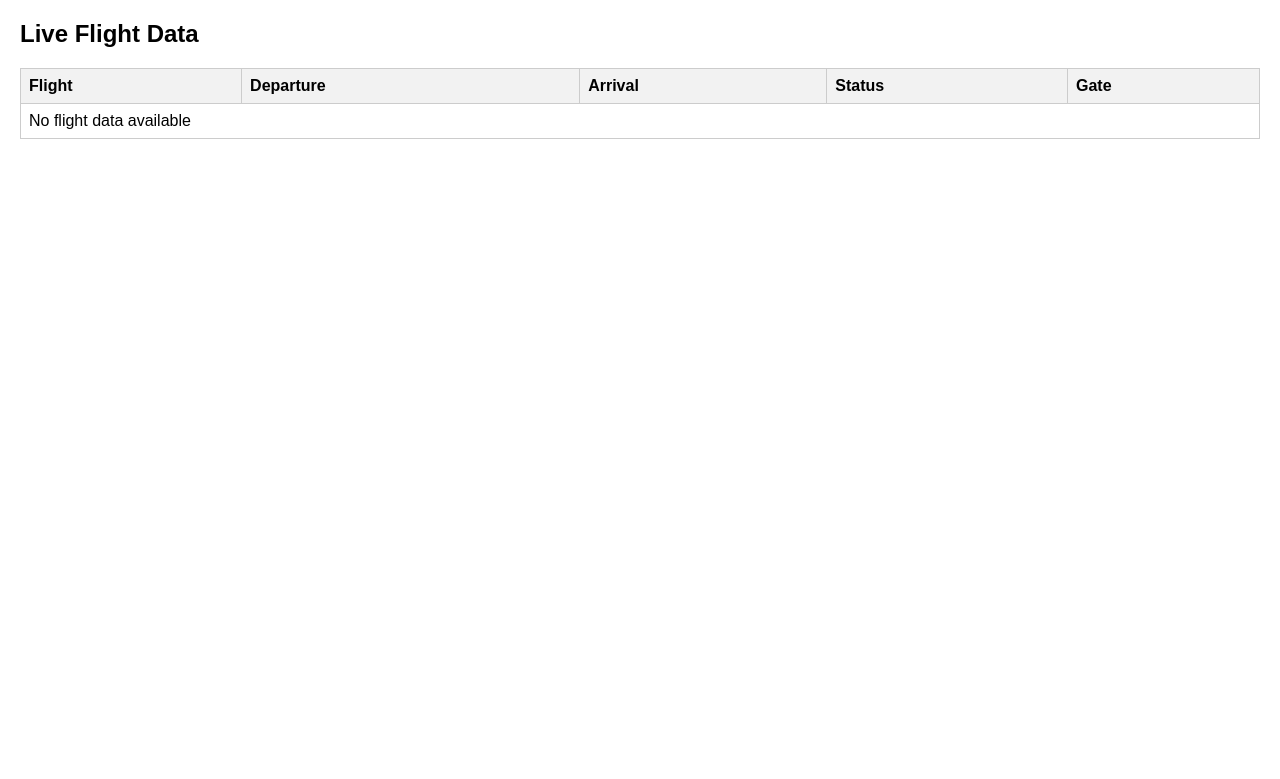
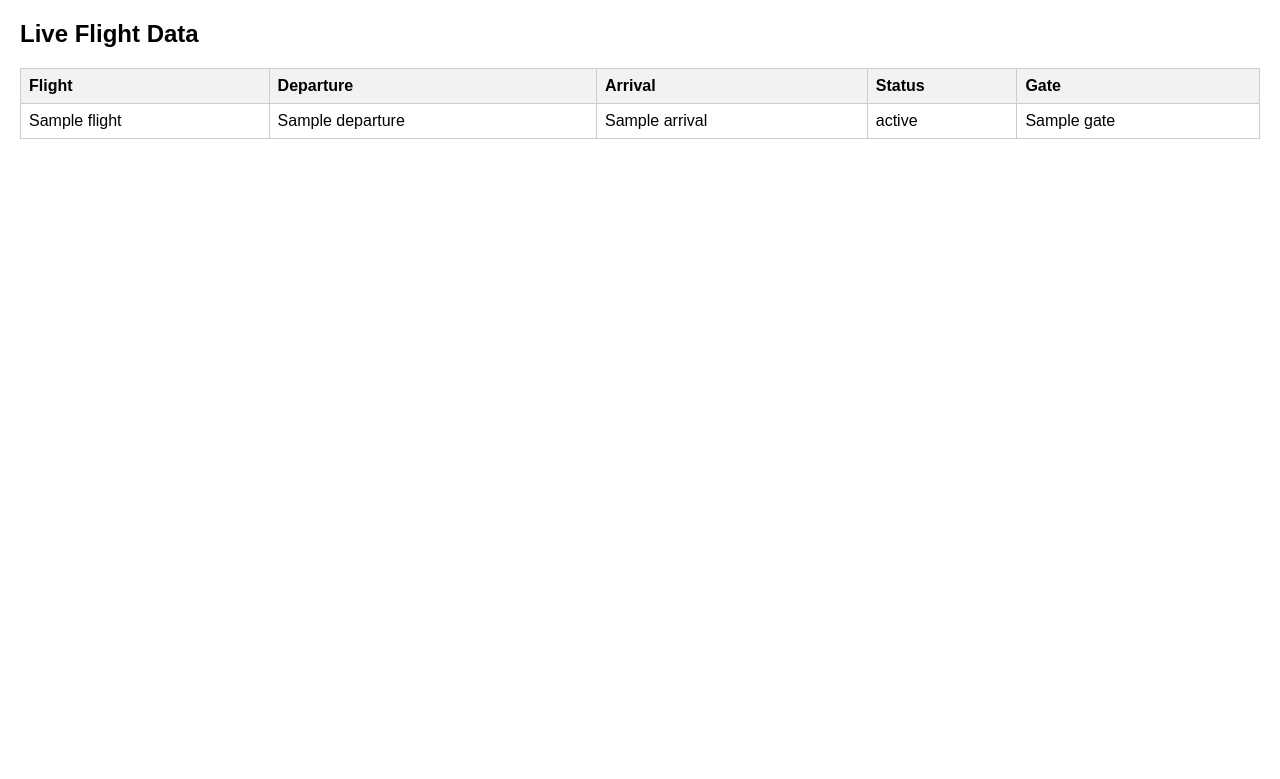
Before and after one commit to Miraj995/flightvision, a Flask app: template templates/flight.html in a window 1280 px wide. Shown: the top 779 px of the page. Run offline with Flask 3, Linux system fonts and the light colour scheme; the template is opened without the code that fills it: most values are stand-ins (such as "Sample title", 1, 10 or a date in 2020).

Commit message:
🐛 Fix: show message only when no cached flight data available

```diff
--- a/templates/flight.html
+++ b/templates/flight.html
@@ -1,8 +1,9 @@
+<!DOCTYPE html>
 <html>
 <head>
     <title>Flight Info</title>
     <style>
-            body { font-family: Arial; margin: 20px; }
+        body { font-family: Arial, sans-serif; margin: 20px; }
         table { border-collapse: collapse; width: 100%; }
         th, td { border: 1px solid #ccc; padding: 8px; text-align: left; }
         th { background-color: #f2f2f2; }
@@ -10,6 +11,27 @@
 </head>
 <body>
     <h2>Live Flight Data</h2>
+    {% if flights and flights|length > 0 %}
     <table>
-    <tr><th>Flight</th><th>Departure</th><th>Arrival</th><th>Status</th><th>Gate</th></tr>
-<tr><td colspan='5'>No flight data available</td></tr></table></body></html>
+        <tr>
+            <th>Flight</th>
+            <th>Departure</th>
+            <th>Arrival</th>
+            <th>Status</th>
+            <th>Gate</th>
+        </tr>
+        {% for flight in flights %}
+        <tr>
+            <td>{{ flight.flight }}</td>
+            <td>{{ flight.departure }}</td>
+            <td>{{ flight.arrival }}</td>
+            <td>{{ flight.status }}</td>
+            <td>{{ flight.gate or "N/A" }}</td>
+        </tr>
+        {% endfor %}
+    </table>
+    {% else %}
+        <p>No flight data available at the moment. Please try again later.</p>
+    {% endif %}
+</body>
+</html>
```
Lines whose indentation alone changed are shown as unchanged.
